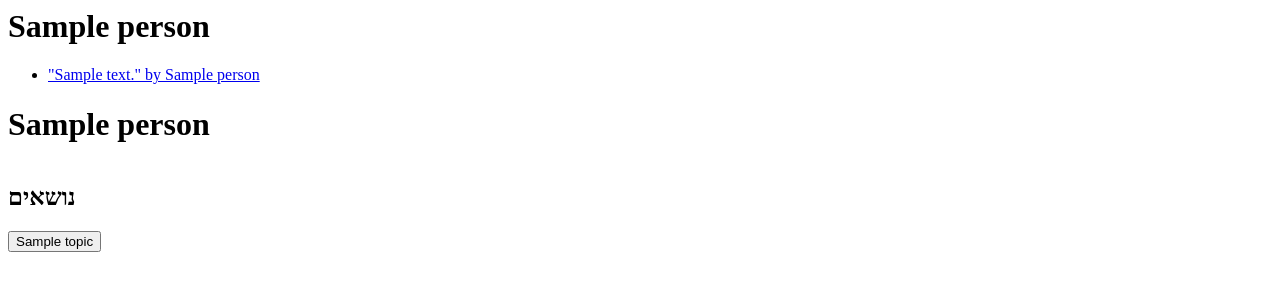
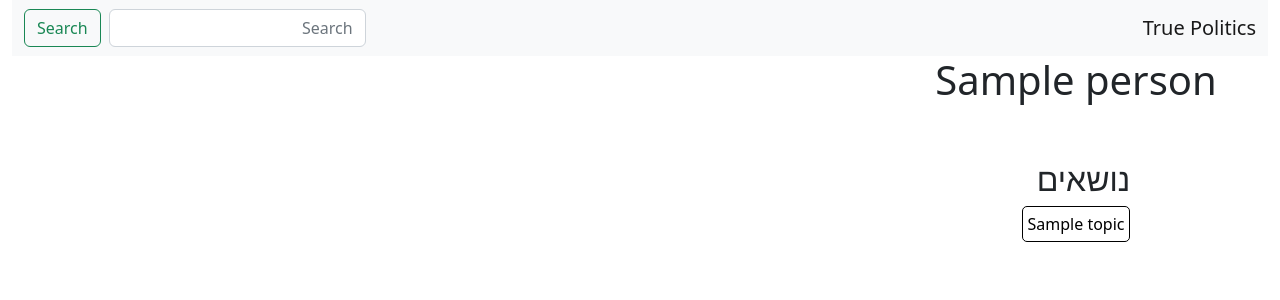
Before and after one commit to nonZero/TruePolitics, a Django app: page /p/1/ in a window 1280 px wide. Shown: the top 300 px of the page. Run offline with Django 4.2, Linux system fonts and the light colour scheme; tables that the repository leaves empty hold one stand-in row (values such as "Sample post"); some libraries are stand-ins or nearby versions.

Commit message:
person sidebar

```diff
--- /dev/null
+++ b/statements/static/main.css
@@ -0,0 +1,22 @@
+.sidebar-sidebar{
+    display: flex;
+    flex-direction: column;
+    align-items: center;
+    width: 30vw;
+
+
+}
+
+.sidebar-topics button{
+    background: transparent;
+    border-radius: 5px;
+    border: 1px solid black;
+    padding: .3rem;
+}
+
+
+.sidebar-topics .sidebar-buttons{
+    display: flex;
+    gap:    1rem;
+    flex-wrap: wrap;
+}
--- a/statements/templates/base.html
+++ b/statements/templates/base.html
@@ -9,7 +9,8 @@
 
     <link rel="stylesheet"
           href="{% static 'bootstrap/css/bootstrap.rtl.css' %}">
-
+    <link rel="stylesheet"
+          href="{% static 'main.css' %}">
     <title>{{ view.title }} / {% trans "True Politics" %}</title>
 </head>
 <body>
@@ -34,9 +35,7 @@
         </div>
     </nav>
 
-    <h1>
-        {{ view.title }}
-    </h1>
+
 
     <div class="content">
         {% block content %}{% endblock %}
--- a/statements/templates/statements/person_detail.html
+++ b/statements/templates/statements/person_detail.html
@@ -1,32 +1,35 @@
-<h1> {{ object }}</h1>
-<ul>
+{% extends "base.html" %}
+{% block content %}
 
-    {% for o in object.statements.all %}
-
-        <li>
-            <a href="{% url 's:detail' o.pk %}">
-                {{ o }}
-            </a>
-        </li>
-    {% endfor %}
-</ul>
+{#<h1> {{ object }}</h1>#}
+{#<ul>#}
+{##}
+{#    {% for o in object.statements.all %}#}
+{##}
+{#        <li>#}
+{#            <a href="{% url 's:detail' o.pk %}">#}
+{#                {{ o }}#}
+{#            </a>#}
+{#        </li>#}
+{#    {% endfor %}#}
+{#</ul>#}
 
 <div class="">
-    <div class="sidebar">
-    <h1 class="title">
+    <div class="sidebar-sidebar">
+    <h1 class="sidebar-title">
         {{ object }}
     </h1>
-    <div class="img">
+    <div class="sidebar-img">
         <img src="" alt="">
     </div>
-    <div class="affiliation-img">
+    <div class="sidebar-affiliation-img">
         <img src="" alt="">
     </div>
-    <div class="topics">
+    <div class="sidebar-topics">
         <h2>
             נושאים
         </h2>
-        <div>
+        <div class="sidebar-buttons">
             {% for t in view.get_topics %}
                 <button>
                     {{ t.title }}
@@ -42,3 +45,4 @@
 
     </div>
 </div>
+{% endblock %}
--- a/statements/views.py
+++ b/statements/views.py
@@ -16,5 +16,9 @@ class StatementDetailView(DetailView):
 
 class PersonDetailView(DetailView):
     model = models.Person
+
+    def title(self):
+        return self.object.name
+
     def get_topics(self):
         return models.Topic.objects.filter(statements__person=self.object).distinct()
```
